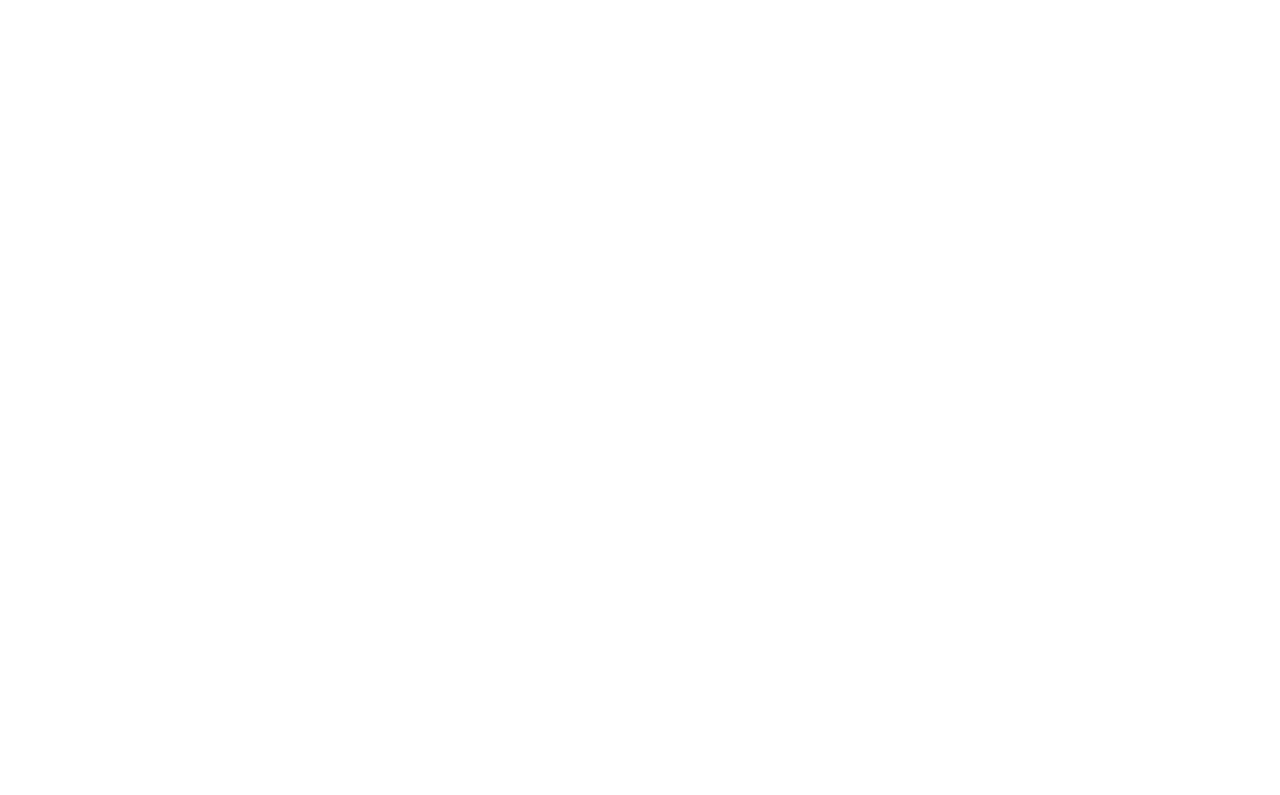
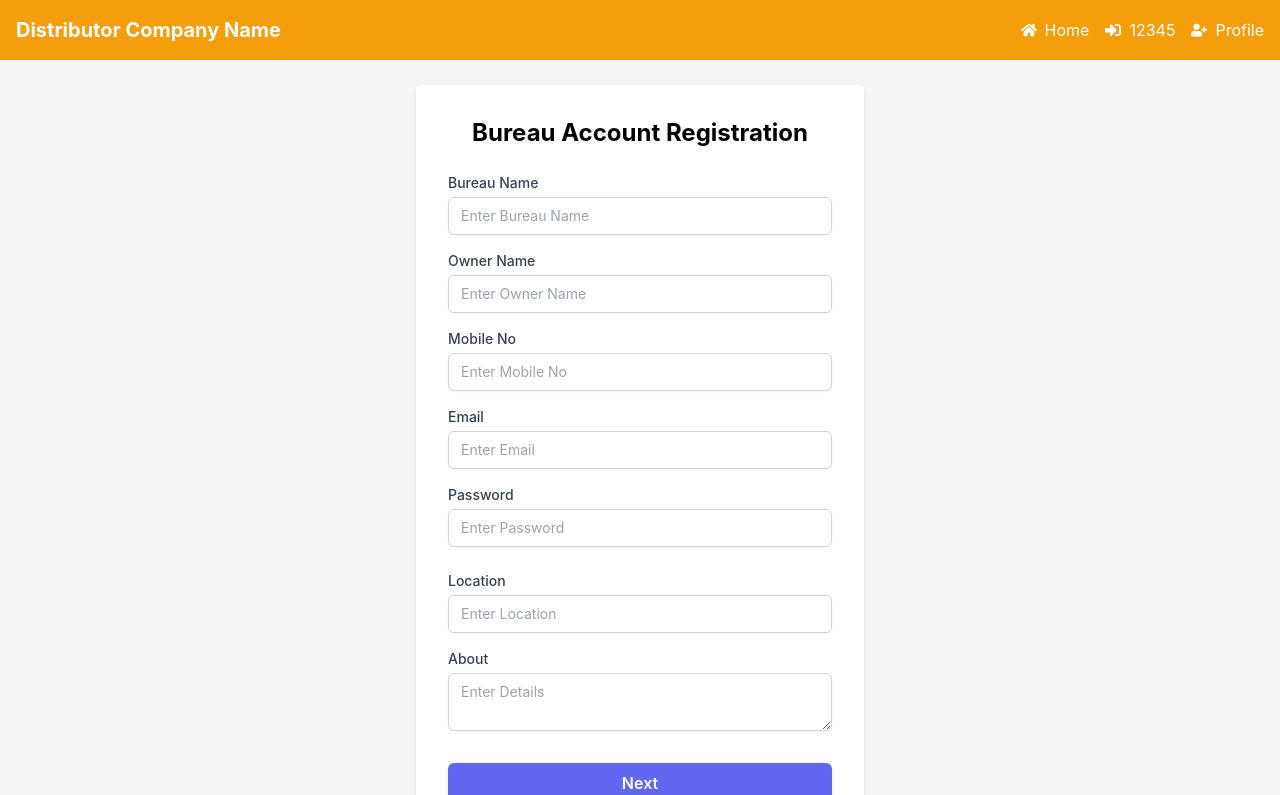
Before and after one commit to Santhosh-CS07/riya_frontend, a React (Create React App) app: page /distributorDashboard/create-marriage-bureau-account in a window 1280 px wide. Before the commit this address had no page. Shown: the top 795 px of the page. Built offline with nearby package versions, Linux system fonts and the light colour scheme.

Commit message:
created bureau account form

```diff
--- a/src/App.tsx
+++ b/src/App.tsx
@@ -1,10 +1,10 @@
 import React from "react";
-import "./App.css";
 import { BrowserRouter, Routes, Route } from "react-router-dom";
 import LoginPage from "./components/distributor/LoginPage";
 import HomePage from "./screens/homeScreen";
 import RegistrationForm from "./components/distributor/RegistrationForm";
 import DistriubutorDashboard from "./screens/distriubutorDashboard";
+import BureauAccountForm from "./components/distributor/BureauAccountForm";
 function App() {
   return (
     <>
@@ -12,14 +12,9 @@
         <Routes>
           <Route path="/" element={<HomePage />} />
           <Route path="/login" element={<LoginPage />} />
-          <Route
-            path="/distributorDashboard"
-            element={<DistriubutorDashboard />}
-          />
-          <Route
-            path="/create-distributor-account"
-            element={<RegistrationForm />}
-          />
+          <Route path="/distributorDashboard" element={<DistriubutorDashboard />} />
+          <Route path="/create-distributor-account" element={<RegistrationForm />} />
+          <Route path="/distributorDashboard/create-marriage-bureau-account" element={<BureauAccountForm />} />
         </Routes>
       </BrowserRouter>
     </>
--- /dev/null
+++ b/src/components/distributor/BureauAccountForm.tsx
@@ -0,0 +1,171 @@
+import React, { useState } from 'react';
+import Navbar from '../navbar/Navbar';
+import Footer from '../footer/Footer';
+
+const BureauAccountForm: React.FC = () => {
+  const [formData, setFormData] = useState({
+    bureauName: '',
+    mobile: '',
+    about: '',
+    location: '',
+    email: '',
+    ownerName: '',
+    password: '',
+  });
+
+  const [isFormValid, setIsFormValid] = useState(false);
+  const [showNextComponent, setShowNextComponent] = useState(false);
+
+  const handleInputChange = (e: React.ChangeEvent<HTMLInputElement | HTMLTextAreaElement>) => {
+    const { name, value } = e.target;
+    setFormData({
+      ...formData,
+      [name]: value,
+    });
+  };
+
+  const handleSubmit = (e: React.FormEvent) => {
+    e.preventDefault();
+
+    const isValid = Object.values(formData).every(field => field.trim() !== '');
+    setIsFormValid(isValid);
+
+    if (isValid) {
+      setShowNextComponent(true);
+    } else {
+      alert('Please fill in all fields');
+    }
+  };
+
+  if (showNextComponent) {
+    return <NextComponent />;
+  }
+
+  return (
+    <>
+    <Navbar title="Distributor Company Name" tab1="Home" tab2="12345" tab3="Profile"/>
+    <div className="flex items-center justify-center min-h-screen bg-gray-100 py-6">
+      <form onSubmit={handleSubmit} className="bg-white p-6 sm:p-8 rounded shadow-md w-full max-w-xs sm:max-w-md">
+        <h1 className="text-xl sm:text-2xl font-bold mb-6 text-center">Bureau Account Registration</h1>
+        <div className="mb-4">
+          <label htmlFor="bureauName" className="block text-sm font-medium text-gray-700">Bureau Name</label>
+          <input
+            type="text"
+            id="bureauName"
+            name="bureauName"
+            value={formData.bureauName}
+            onChange={handleInputChange}
+            className="mt-1 block w-full px-3 py-2 border border-gray-300 rounded-md shadow-sm focus:outline-none focus:ring-indigo-500 focus:border-indigo-500 sm:text-sm"
+            placeholder="Enter Bureau Name"
+            required
+          />
+        </div>
+        <div className="mb-4">
+          <label htmlFor="ownerName" className="block text-sm font-medium text-gray-700">Owner Name</label>
+          <input
+            type="text"
+            id="ownerName"
+            name="ownerName"
+            value={formData.ownerName}
+            onChange={handleInputChange}
+            className="mt-1 block w-full px-3 py-2 border border-gray-300 rounded-md shadow-sm focus:outline-none focus:ring-indigo-500 focus:border-indigo-500 sm:text-sm"
+            placeholder="Enter Owner Name"
+            required
+          />
+        </div>
+        <div className="mb-4">
+          <label htmlFor="mobile" className="block text-sm font-medium text-gray-700">Mobile No</label>
+          <input
+            type="text"
+            id="mobile"
+            name="mobile"
+            value={formData.mobile}
+            onChange={handleInputChange}
+            className="mt-1 block w-full px-3 py-2 border border-gray-300 rounded-md shadow-sm focus:outline-none focus:ring-indigo-500 focus:border-indigo-500 sm:text-sm"
+            placeholder="Enter Mobile No"
+            required
+          />
+        </div>
+        <div className="mb-4">
+          <label htmlFor="email" className="block text-sm font-medium text-gray-700">Email</label>
+          <input
+            type="email"
+            id="email"
+            name="email"
+            value={formData.email}
+            onChange={handleInputChange}
+            className="mt-1 block w-full px-3 py-2 border border-gray-300 rounded-md shadow-sm focus:outline-none focus:ring-indigo-500 focus:border-indigo-500 sm:text-sm"
+            placeholder="Enter Email"
+            required
+          />
+        </div>
+
+        <div className="mb-6">
+          <label htmlFor="password" className="block text-sm font-medium text-gray-700">Password</label>
+          <input
+            type="password"
+            id="password"
+            name="password"
+            value={formData.password}
+            onChange={handleInputChange}
+            className="mt-1 block w-full px-3 py-2 border border-gray-300 rounded-md shadow-sm focus:outline-none focus:ring-indigo-500 focus:border-indigo-500 sm:text-sm"
+            placeholder="Enter Password"
+            required
+          />
+        </div>
+
+        <div className="mb-4">
+          <label htmlFor="location" className="block text-sm font-medium text-gray-700">Location</label>
+          <input
+            type="text"
+            id="location"
+            name="location"
+            value={formData.location}
+            onChange={handleInputChange}
+            className="mt-1 block w-full px-3 py-2 border border-gray-300 rounded-md shadow-sm focus:outline-none focus:ring-indigo-500 focus:border-indigo-500 sm:text-sm"
+            placeholder="Enter Location"
+            required
+          />
+        </div>
+        <div className="mb-4">
+          <label htmlFor="about" className="block text-sm font-medium text-gray-700">About</label>
+          <textarea
+            id="about"
+            name="about"
+            value={formData.about}
+            onChange={handleInputChange}
+            className="mt-1 block w-full px-3 py-2 border border-gray-300 rounded-md shadow-sm focus:outline-none focus:ring-indigo-500 focus:border-indigo-500 sm:text-sm"
+            placeholder="Enter Details"
+            required
+          />
+        </div>
+
+        {/* <button
+          type="submit"
+          className="w-full py-2 px-4 bg-indigo-600 text-white font-semibold rounded-md shadow-md hover:bg-indigo-700 focus:outline-none"
+        >
+          Submit
+        </button> */}
+        <button
+          type="button"
+          onClick={handleSubmit}
+          className="mt-4 w-full py-2 px-4 bg-indigo-500 text-white font-semibold rounded-md shadow-md hover:bg-indigo-600 focus:outline-none"
+        >
+          Next
+        </button>
+      </form>
+    </div>
+    <Footer />
+    </>
+  );
+}
+
+const NextComponent: React.FC = () => {
+  return (
+    <div className="flex items-center justify-center min-h-screen bg-gray-100">
+      <h1 className="text-2xl font-bold">Next Component Content Here</h1>
+    </div>
+  );
+}
+
+export default BureauAccountForm;
--- a/src/screens/distriubutorDashboard.tsx
+++ b/src/screens/distriubutorDashboard.tsx
@@ -1,13 +1,60 @@
 import React from "react";
+import { useNavigate } from "react-router-dom";
 import Navbar from "../components/navbar/Navbar";
 
-const DistriubutorDashboard = () => {
+const DistriubutorDashboard: React.FC = () => {
+  const navigate = useNavigate();
+
+  const handleShareAccountClick = () => {
+    // navigate("/distributorDashboard/create-breau-account");
+  };
+
+  const handleCreateMarriageAccountClick = () => {
+    navigate("/distributorDashboard/create-marriage-bureau-account");
+  };
+
   return (
     <>
-      <Navbar title="Distributor Company Name" tab1="Home" tab2="12345" tab3="profile" />
-      <div className="min-h-screen">
-        <button className="">Share My Distributor Account</button>
-        <button className="">Create Marriege BUreau Account</button>
+      <Navbar title="Distributor Company Name" tab1="Home" tab2="12345" tab3="Profile" />
+      <div className="min-h-screen flex flex-col items-center justify-center">
+        <div className="flex space-x-4 mb-8">
+          <button
+            onClick={handleShareAccountClick}
+            className="bg-blue-500 text-white py-2 px-4 rounded-md"
+          >
+            Share My Distributor Account
+          </button>
+          <button
+            onClick={handleCreateMarriageAccountClick}
+
+            className="bg-green-500 text-white py-2 px-4 rounded-md"
+          >
+            Create Marriage Bureau Account
+          </button>
+        </div>
+        <div className="overflow-x-auto w-full max-w-4xl">
+          <table className="min-w-full bg-white shadow-md rounded-lg">
+            <thead>
+              <tr className="bg-gray-100">
+                <th className="py-2 px-4 border-b">S.No</th>
+                <th className="py-2 px-4 border-b">Bureau Name</th>
+                <th className="py-2 px-4 border-b">About</th>
+                <th className="py-2 px-4 border-b">Action</th>
+              </tr>
+            </thead>
+            <tbody>
+              <tr>
+                <td className="py-2 px-4 border-b text-center">1</td>
+                <td className="py-2 px-4 border-b text-center">Example Bureau</td>
+                <td className="py-2 px-4 border-b text-center">Description of the bureau</td>
+                <td className="py-2 px-4 border-b text-center">
+                  <button className="bg-red-500 text-white py-1 px-3 rounded-md">Delete</button>
+                </td>
+              </tr>
+              {/* More rows can be added here */}
+            </tbody>
+          </table>
+        </div>
       </div>
     </>
   );
```
